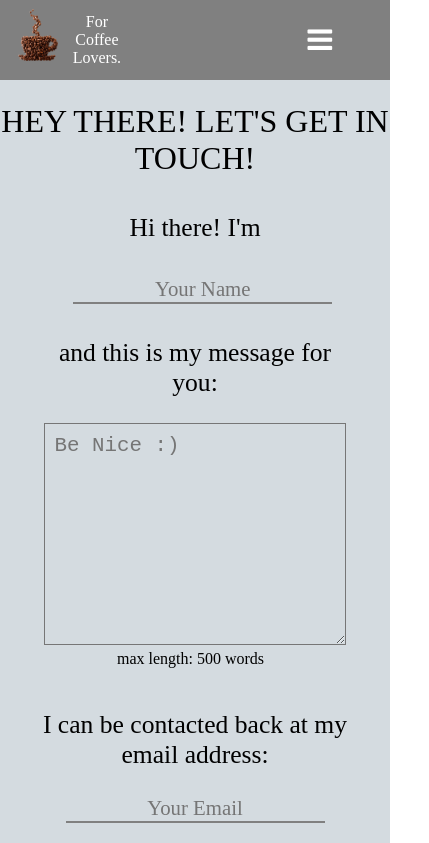
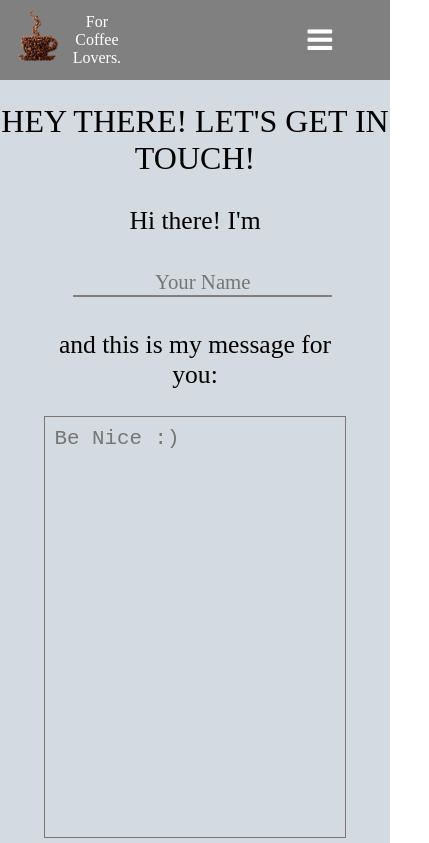
Before and after one commit to Andrea-March/Andrea-March.github.io, a React (Create React App) app: page /contact-us in a window 390 px wide. Shown: the top 843 px of the page, 429 px wide, since content can reach past the window. Built offline with nearby package versions, Linux system fonts and the light colour scheme.

Commit message:
style improvement

```diff
--- a/src/components/articles/ArticlesCarousel.css
+++ b/src/components/articles/ArticlesCarousel.css
@@ -49,7 +49,6 @@
     }
     .sliding-arrow {
         width: auto;
-        background-color: black;
         padding-right: 6px;
         margin: 0;
     }
--- a/src/components/contactUs/ContactUs.css
+++ b/src/components/contactUs/ContactUs.css
@@ -11,13 +11,13 @@
     font-size: 2rem;
     text-transform: uppercase;
     height: 80px;
-    padding: 10%;
+    padding-top: 20px;
     width: 100%;
     display: flex;
     justify-content: center;
     align-items: center;
     text-align: center;
-    margin-top: -5%;
+
 }
 
 .contact-form {
@@ -28,7 +28,7 @@
     align-items: center;
     flex-direction: column;
     justify-content: center;
-    margin-top: -8%;
+
 }
 
 
@@ -57,6 +57,7 @@ input {
     transition: all .3s ease-in-out;
 }
 .email-input::placeholder{
+    font-weight: normal;
     transition: all .3s ease-in-out;
 }
 .email-input:focus::placeholder {
@@ -151,7 +152,15 @@ p{
 @media all and (max-width: 960px) {
     .message-text{
         width: 90%;
-        max-width: 90%;
+        height: 400px;
+        resize: none;
+    }
+
+    .max-length{
+        font-size: 1rem;
+        align-self: flex-start;
+        margin-left: 4%;
+        margin-top: 5px;
     }
 }
 
--- a/src/components/contactUs/ContactUs.js
+++ b/src/components/contactUs/ContactUs.js
@@ -27,8 +27,7 @@ const ContactUs = () => {
                 <p>
                     I can be contacted back at my email address:
                 </p>
-                    <input type="email" className="email-input" autoComplete="off" name="mail" id='mail' placeholder="Your Email"
-                           required/>
+                    <input type="email" className="email-input" autoComplete="off" name="mail" id='mail' placeholder="Your Email" />
                     {/*<label htmlFor="mail" className="email-label">Email</label> */}
                 <div className="button-send">
                     Send!
```
